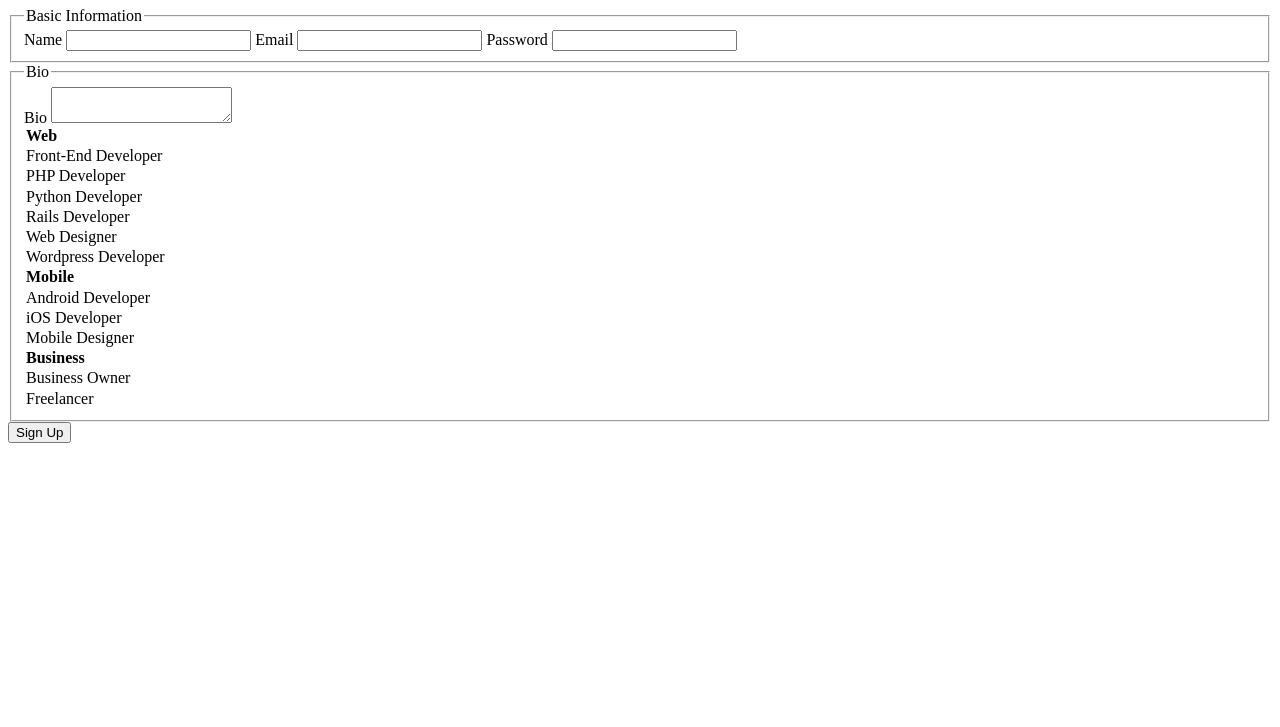
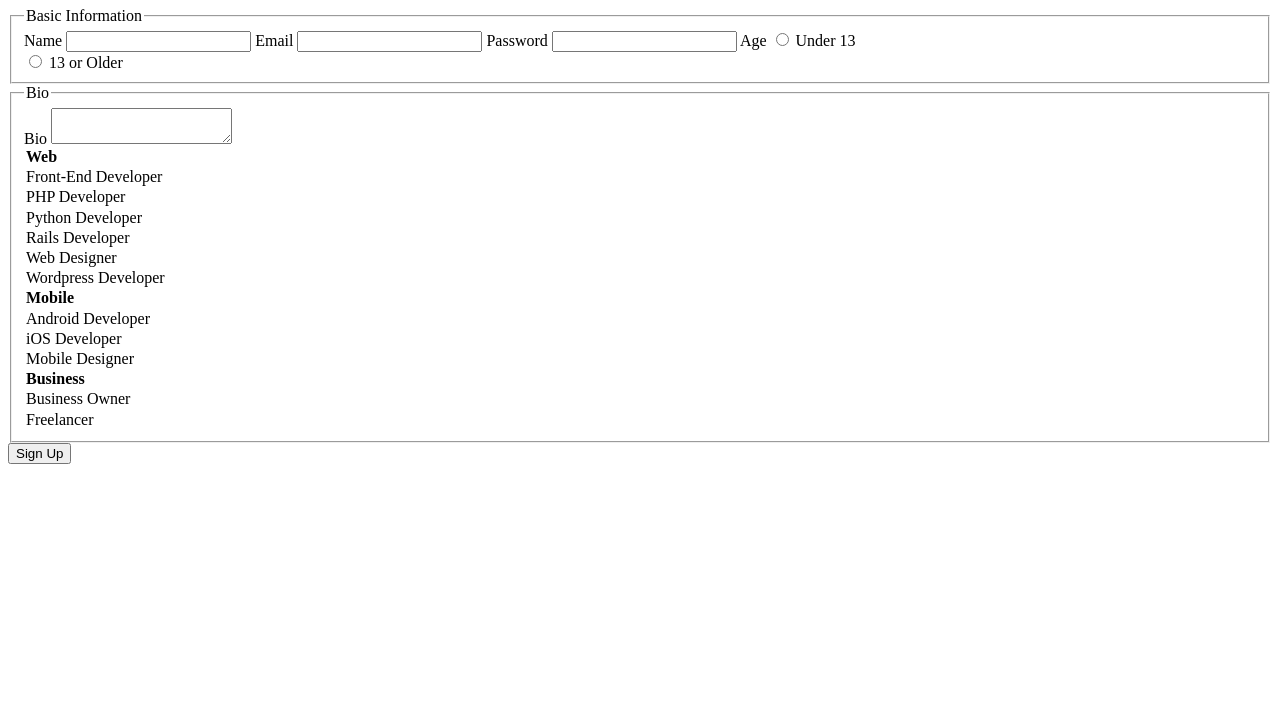
Before and after one commit to nadiabrown/Signup-Sheet, a plain HTML site: page index.html in a window 1280 px wide. Shown: the part 73-800 px from the top of the page. Drawn offline with Linux system fonts and the light colour scheme.

Commit message:
Added under or over 13 button
Added under or over 13 button

```diff
--- a/index.html
+++ b/index.html
@@ -25,6 +25,15 @@
 
                             <label for="password">Password</label>
                             <input type="password" id="password" name="user_password">
+
+                            <label>Age</label>
+                            <input type="radio" id="under_13" name="user_age" value="under_13">
+                            <label for="under_13" class="light">Under 13</label>
+
+                            <br>
+
+                            <input type="radio" id="over_13" name="user_age" value="over_13">
+                            <label for="over_13" class="light">13 or Older</label>
 
                         </fieldset>
 
```
